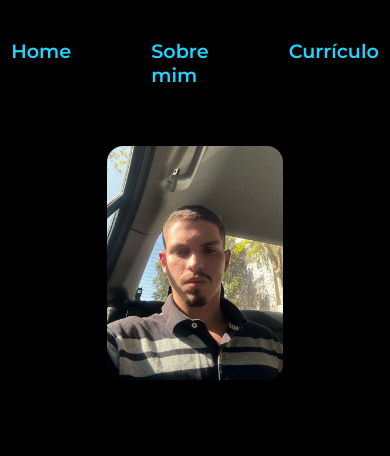
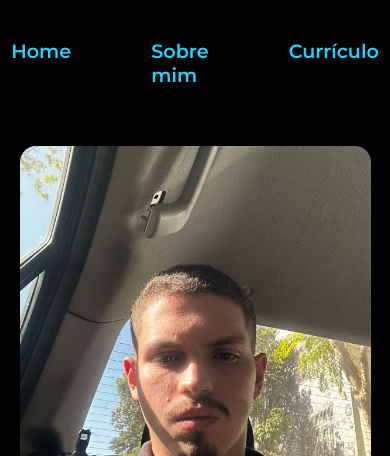
Before and after one commit to felipeoc12/portfolio, a plain HTML site: page index.html in a window 390 px wide. Shown: the top 456 px of the page. Drawn offline with nearby package versions, Linux system fonts and the light colour scheme.

Commit message:
Ajuste na imagem responsiva

```diff
--- a/styles/style.css
+++ b/styles/style.css
@@ -146,4 +146,7 @@ body{
     .apresentacao__conteudo{
         width: auto;
     }
+    .apresentacao__foto{
+        width: 100%;
+    }
 }
```
